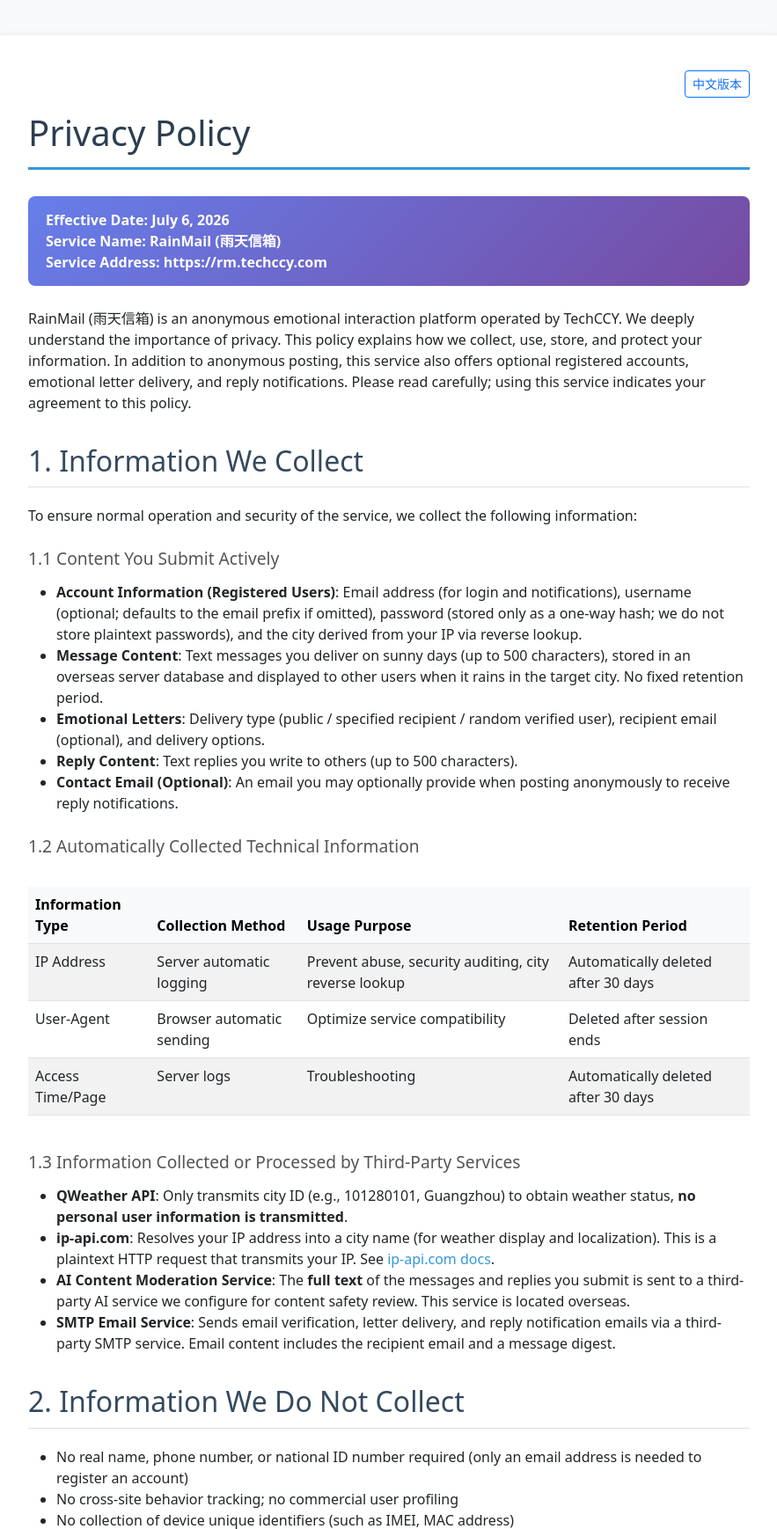
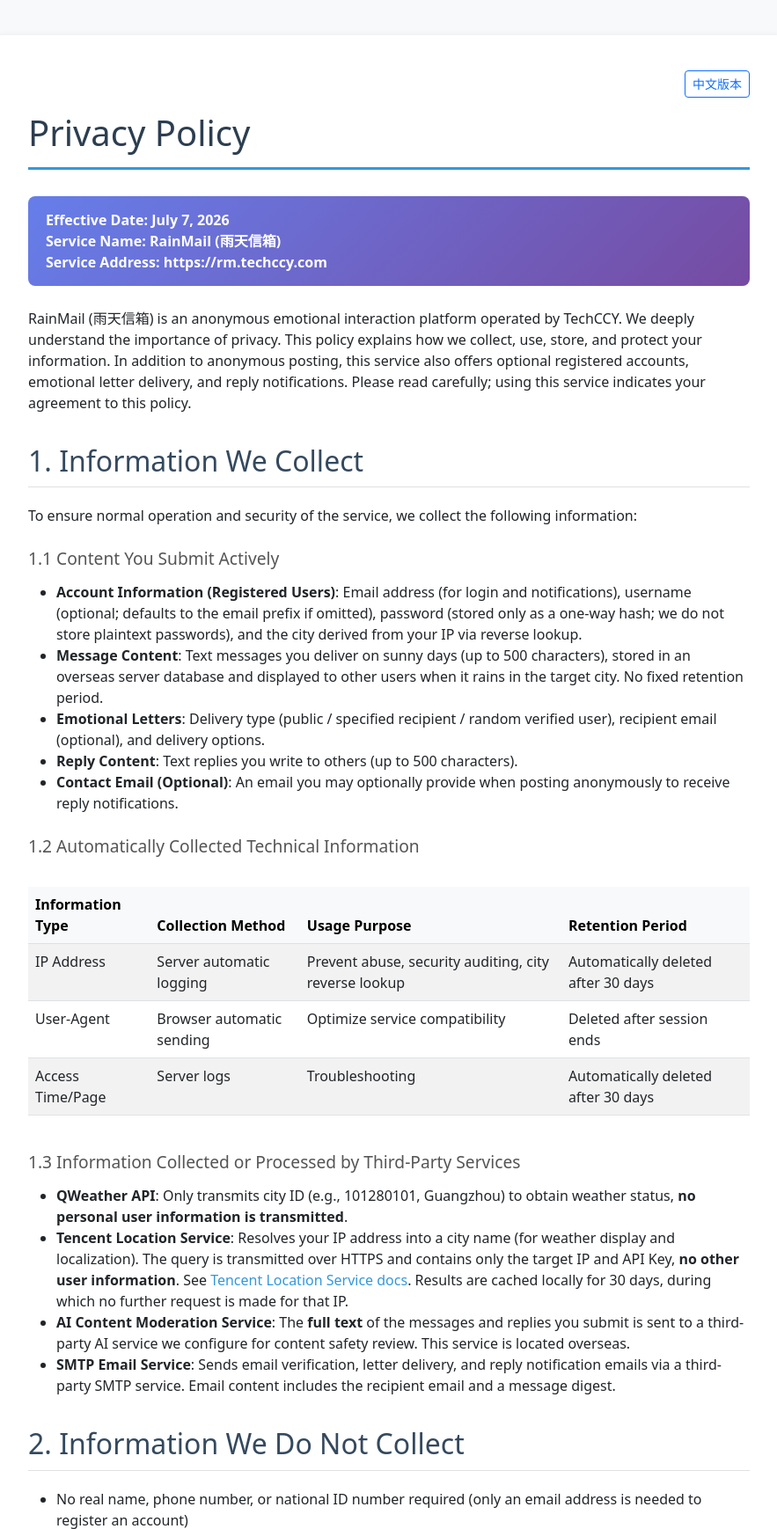
Before and after one commit to techccy/RainMail, a Python web app: template templates/privacy_policy.html in a window 1280 px wide. Shown: the top 1738 px of the page at 88% size, without its empty margins (198-1081 px from the left). Run offline with Jinja, Linux system fonts and the light colour scheme; the template is opened without the code that fills it, so the values that code supplies are empty.

Commit message:
更新文档：IP 定位服务由 ip-api.com 改为腾讯位置服务
- README：外部服务表新增腾讯位置服务（主）与 MaxMind/ipip（兜底）；
  新增「获取腾讯位置服务密钥」部署步骤（含 key:sk SN 签名格式）；
  环境变量 IPINFO_TOKEN → TENCENT_IP_KEYS + MAXMIND_DB_PATH
- 隐私条款（中/英）：ip-api.com（明文 HTTP）→ 腾讯位置服务（HTTPS、境内）；
  说明结果本地缓存 30 天不再重复请求；生效日期 2026-07-07

```diff
--- a/templates/privacy_policy.html
+++ b/templates/privacy_policy.html
@@ -100,7 +100,7 @@
             <h1 class="policy-title">Privacy Policy</h1>
 
             <div class="effective-date">
-                <div><strong>Effective Date: July 6, 2026</strong></div>
+                <div><strong>Effective Date: July 7, 2026</strong></div>
                 <div><strong>Service Name: RainMail (雨天信箱)</strong></div>
                 <div><strong>Service Address: <a href="https://rm.techccy.com" style="color: white;">https://rm.techccy.com</a></strong></div>
             </div>
@@ -156,7 +156,7 @@
             <h3>1.3 Information Collected or Processed by Third-Party Services</h3>
             <ul>
                 <li><strong>QWeather API</strong>: Only transmits city ID (e.g., 101280101, Guangzhou) to obtain weather status, <strong>no personal user information is transmitted</strong>.</li>
-                <li><strong>ip-api.com</strong>: Resolves your IP address into a city name (for weather display and localization). This is a plaintext HTTP request that transmits your IP. See <a href="https://ip-api.com/docs">ip-api.com docs</a>.</li>
+                <li><strong>Tencent Location Service</strong>: Resolves your IP address into a city name (for weather display and localization). The query is transmitted over HTTPS and contains only the target IP and API Key, <strong>no other user information</strong>. See <a href="https://lbs.qq.com/service/webService/webServiceGuide/position/webServiceIp">Tencent Location Service docs</a>. Results are cached locally for 30 days, during which no further request is made for that IP.</li>
                 <li><strong>AI Content Moderation Service</strong>: The <strong>full text</strong> of the messages and replies you submit is sent to a third-party AI service we configure for content safety review. This service is located overseas.</li>
                 <li><strong>SMTP Email Service</strong>: Sends email verification, letter delivery, and reply notification emails via a third-party SMTP service. Email content includes the recipient email and a message digest.</li>
             </ul>
@@ -196,7 +196,7 @@
                     <ul>
                         <li>Cloudflare (bot verification)</li>
                         <li>QWeather (weather data query)</li>
-                        <li>ip-api.com (IP geolocation)</li>
+                        <li>Tencent Location Service (IP geolocation)</li>
                         <li>Third-party AI content moderation service (reviewing message/reply text)</li>
                         <li>Third-party SMTP email service (sending notification emails)</li>
                     </ul>
@@ -236,7 +236,7 @@
                 <li>All data stored on <strong>overseas servers</strong></li>
                 <li>Due to service deployment overseas, your information may be transmitted to locations outside your country/region for processing</li>
                 <li>Message and reply text is transmitted to an overseas AI moderation service endpoint during the content review phase</li>
-                <li>Your IP address is queried via ip-api.com for geolocation</li>
+                <li>Your IP address is queried via Tencent Location Service (a domestic service) for geolocation, transmitted over HTTPS</li>
                 <li>We will take reasonable measures to ensure cross-border data transmission complies with relevant legal requirements</li>
             </ul>
 
```
Also changed, not shown: templates/privacy_policy_cn.html (+4 -4 lines), README.md.
